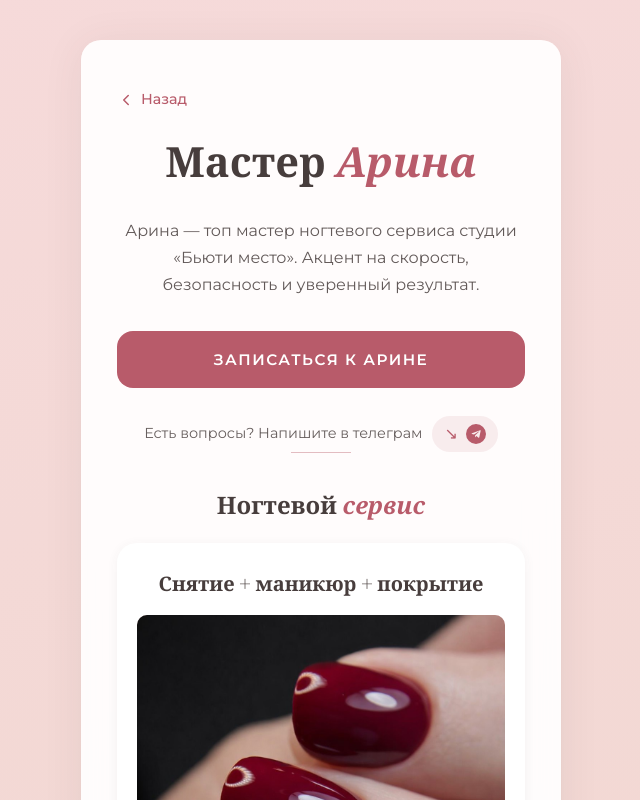
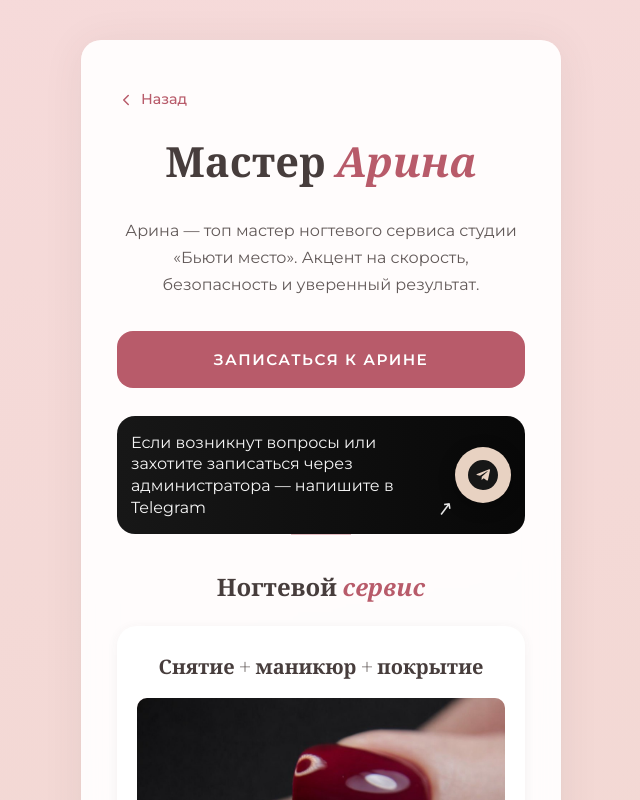
Before and after one commit to obojeoboje/beauty-mesto, a plain HTML site: page arina.html in a window 1280 px wide. Shown: the top 800 px of the page, without its empty margins (319-959 px from the left). Drawn offline with nearby package versions, Linux system fonts and the light colour scheme; a web font is replaced by a local one.

Commit message:
ui: restyle Telegram help block to dark social card layout

```diff
--- a/arina.html
+++ b/arina.html
@@ -43,7 +43,7 @@
         </a>
       </div>
       <div class="telegram-help">
-        <p class="telegram-help__text">Есть вопросы? Напишите в телеграм</p>
+        <p class="telegram-help__text">Если возникнут вопросы или захотите записаться через администратора — напишите в Telegram</p>
         <a href="#PLACEHOLDER_TELEGRAM" class="telegram-help__link" aria-label="Написать в Telegram" target="_blank" rel="noopener">
           <span class="telegram-help__arrow" aria-hidden="true">↘</span>
           <span class="telegram-help__icon" aria-hidden="true">
@@ -193,7 +193,7 @@
         </a>
       </div>
       <div class="telegram-help">
-        <p class="telegram-help__text">Есть вопросы? Напишите в телеграм</p>
+        <p class="telegram-help__text">Если возникнут вопросы или захотите записаться через администратора — напишите в Telegram</p>
         <a href="#PLACEHOLDER_TELEGRAM" class="telegram-help__link" aria-label="Написать в Telegram" target="_blank" rel="noopener">
           <span class="telegram-help__arrow" aria-hidden="true">↘</span>
           <span class="telegram-help__icon" aria-hidden="true">
--- a/css/styles.css
+++ b/css/styles.css
@@ -636,48 +636,67 @@ ul, ol {
 }
 
 
-/* Telegram help block under CTA */
+/* Telegram help block under CTA (dark social-style) */
 .telegram-help {
-  margin-top: 12px;
-  display: flex;
+  margin-top: 14px;
+  background: linear-gradient(90deg, #171717 0%, #0f0f0f 52%, #080808 100%);
+  border-radius: 18px;
+  padding: 16px 14px;
+  display: grid;
+  grid-template-columns: 1fr auto;
   align-items: center;
-  justify-content: center;
-  gap: 10px;
+  gap: 12px;
+  position: relative;
+  overflow: hidden;
+}
+
+.telegram-help::after {
+  content: '↗';
+  position: absolute;
+  right: 72px;
+  bottom: 10px;
+  color: rgba(255, 255, 255, 0.9);
+  font-size: 1.2rem;
+  transform: rotate(-8deg);
 }
 
 .telegram-help__text {
-  font-size: 0.9rem;
-  color: var(--color-text);
-  opacity: 0.82;
+  font-size: 1rem;
+  line-height: 1.35;
+  color: #f5f5f5;
+  max-width: 290px;
 }
 
 .telegram-help__link {
+  width: 56px;
+  height: 56px;
+  border-radius: 50%;
   display: inline-flex;
   align-items: center;
-  gap: 8px;
-  padding: 8px 12px;
-  border-radius: 999px;
-  background: rgba(184, 91, 106, 0.1);
-  color: var(--color-accent);
-  transition: background var(--transition), transform var(--transition), color var(--transition);
+  justify-content: center;
+  background: #e8d2c2;
+  color: #171717;
+  box-shadow: 0 4px 16px rgba(0, 0, 0, 0.35);
+  transition: transform var(--transition), box-shadow var(--transition), background var(--transition);
+  position: relative;
+  z-index: 1;
 }
 
 .telegram-help__link:hover,
 .telegram-help__link:focus-visible {
-  background: var(--color-accent);
-  color: #fff;
-  transform: translateY(-1px);
+  transform: translateY(-2px) scale(1.04);
+  box-shadow: 0 8px 22px rgba(0, 0, 0, 0.42);
+  background: #f2dfd1;
   outline: none;
 }
 
 .telegram-help__arrow {
-  font-size: 1rem;
-  line-height: 1;
+  display: none;
 }
 
 .telegram-help__icon {
-  width: 20px;
-  height: 20px;
+  width: 30px;
+  height: 30px;
   display: inline-flex;
 }
 
```
Also changed, not shown: adelina-brovi.html (+2 -2 lines), adelina-manicure.html (+2 -2 lines).
